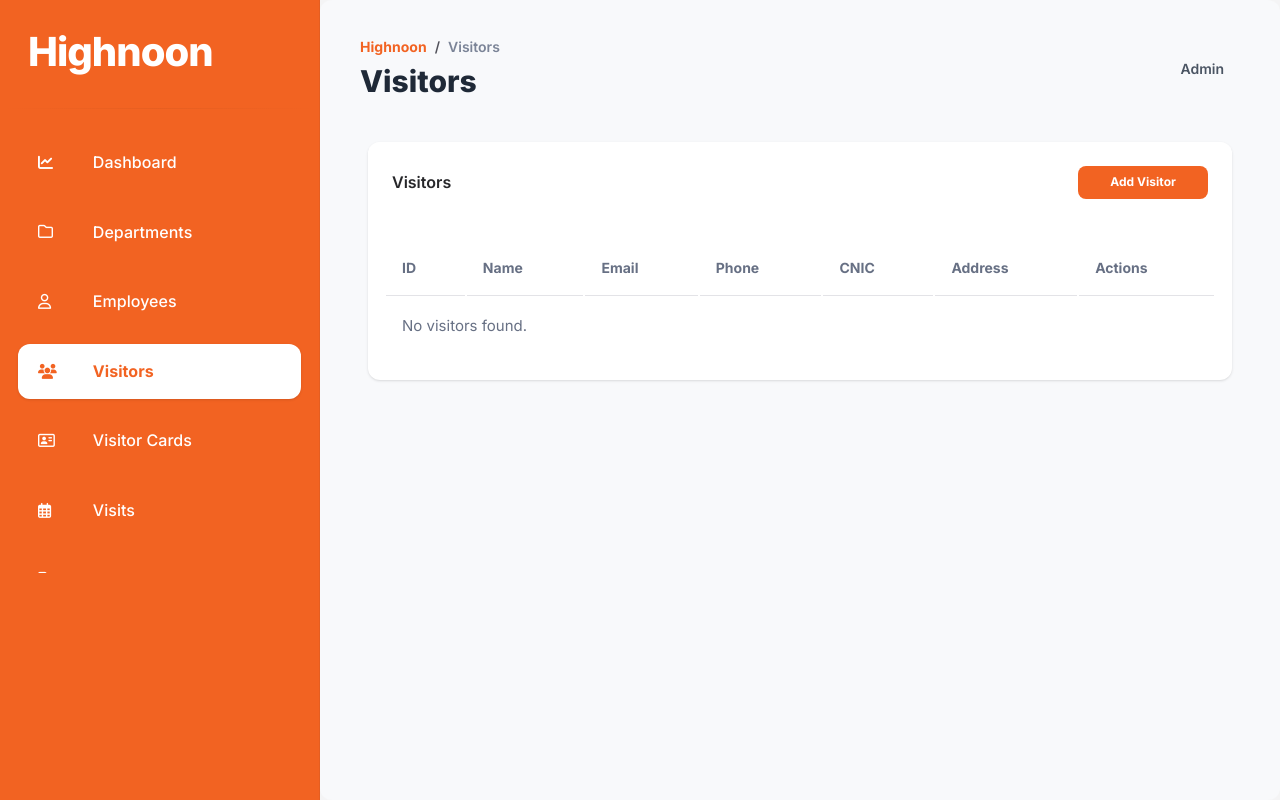
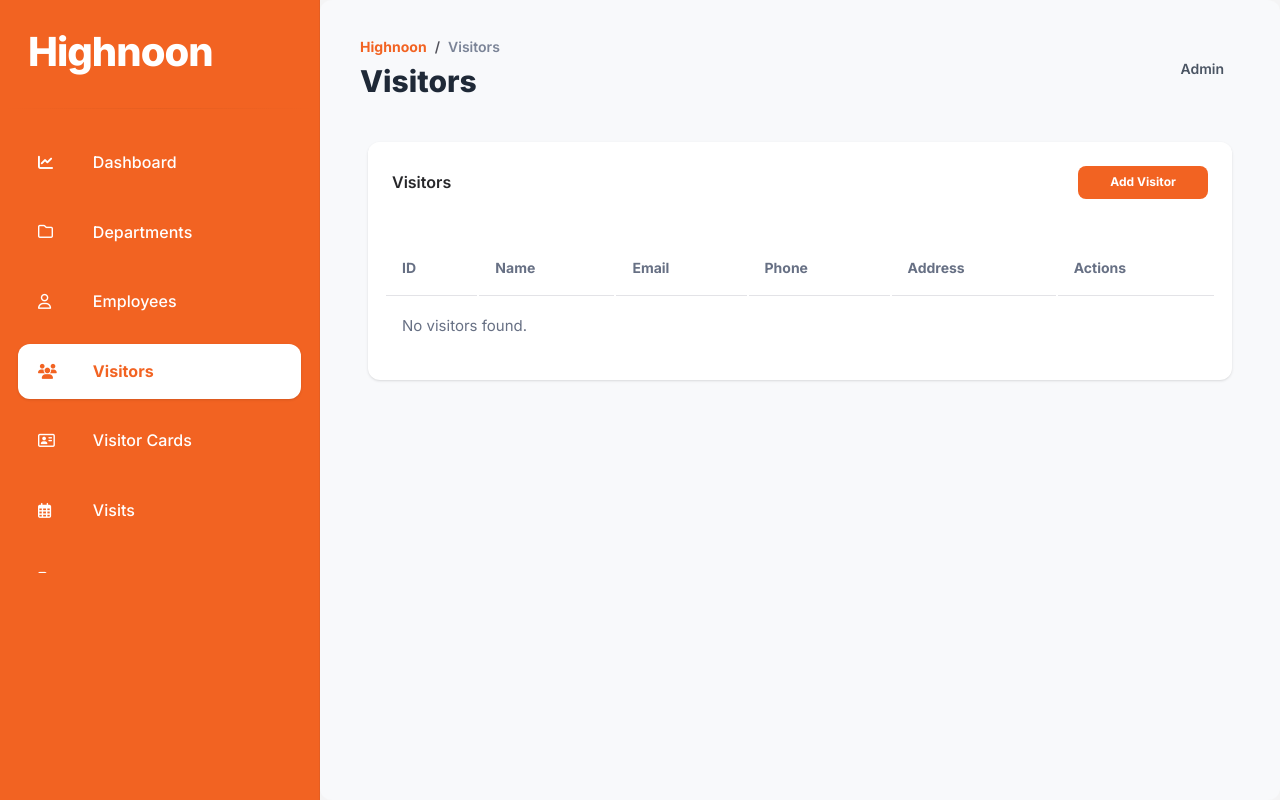
Before and after one commit to hashir500/HNL-VISITOR-MANAGEMENT-SYSTEM-, a Django app: page /visitors/ in a window 1280 px wide. Run offline with Django 5.2, Linux system fonts and the light colour scheme; data that the repository does not hold is empty; some libraries are stand-ins or nearby versions.

Commit message:
removed cnic field from visitors and employees

```diff
--- a/highnoon_vms/employees/models.py
+++ b/highnoon_vms/employees/models.py
@@ -17,7 +17,6 @@ class employee(models.Model):
     employee_name = models.CharField(max_length= 100)
     employee_email = models.EmailField(unique=True)
     employee_phone = models.CharField(max_length = 11)
-    employee_cnic = models.CharField(max_length=20,unique=True)
     employee_designation = models.CharField(max_length= 100)
 
     employee_department = models.ForeignKey(
--- a/highnoon_vms/employees/views.py
+++ b/highnoon_vms/employees/views.py
@@ -65,7 +65,6 @@ def employee_create(request):
             employee_name=request.POST.get("employee_name"),
             employee_email=request.POST.get("employee_email"),
             employee_phone=request.POST.get("employee_phone"),
-            employee_cnic=request.POST.get("employee_cnic"),
             employee_designation=request.POST.get("employee_designation"),
 
             employee_department=department.objects.get(
@@ -96,7 +95,6 @@ def employee_update(request, employee_id):
         emp.employee_name = request.POST.get("employee_name")
         emp.employee_email = request.POST.get("employee_email")
         emp.employee_phone = request.POST.get("employee_phone")
-        emp.employee_cnic = request.POST.get("employee_cnic")
         emp.employee_designation = request.POST.get("employee_designation")
 
         emp.employee_department = department.objects.get(
--- a/highnoon_vms/visitors/models.py
+++ b/highnoon_vms/visitors/models.py
@@ -18,7 +18,6 @@ class visitor(models.Model):
     visitor_name = models.CharField(max_length= 100)
     visitor_email = models.EmailField(unique= True)
     visitor_phone = models.CharField(max_length= 15)
-    visitor_cnic = models.CharField(max_length= 20,unique= True)
     visitor_address = models.CharField(max_length=255, blank=True, null=True)
     visitor_created_at = models.DateTimeField(auto_now_add= True)
 
--- a/highnoon_vms/visitors/templates/visitors/visitor_list.html
+++ b/highnoon_vms/visitors/templates/visitors/visitor_list.html
@@ -24,7 +24,6 @@
             <th>Name</th>
             <th>Email</th>
             <th>Phone</th>
-            <th>CNIC</th>
             <th>Address</th>
             <th>Actions</th>
           </tr>
@@ -37,7 +36,6 @@
             <td>{{ v.visitor_name }}</td>
             <td>{{ v.visitor_email|default:"-" }}</td>
             <td>{{ v.visitor_phone }}</td>
-            <td>{{ v.visitor_cnic }}</td>
             <td>{{ v.visitor_address|default:"-" }}</td>
             <td>
               <button type="button" class="btn btn-warning btn-sm mb-0" data-bs-toggle="modal" data-bs-target="#editVisitorModal{{ v.visitor_id }}">
@@ -78,10 +76,6 @@
                         <input type="text" name="visitor_phone" class="form-control" value="{{ v.visitor_phone }}" required>
                       </div>
 
-                      <div class="col-md-6 mb-3">
-                        <label class="form-label">CNIC</label>
-                        <input type="text" name="visitor_cnic" class="form-control" value="{{ v.visitor_cnic }}" required>
-                      </div>
 
                       <div class="col-md-12 mb-3">
                         <label class="form-label">Address</label>
@@ -125,7 +119,7 @@
 
           {% empty %}
           <tr>
-            <td colspan="7">No visitors found.</td>
+            <td colspan="6">No visitors found.</td>
           </tr>
           {% endfor %}
         </tbody>
@@ -162,11 +156,6 @@
               <input type="text" name="visitor_phone" class="form-control" required>
             </div>
 
-            <div class="col-md-6 mb-3">
-              <label class="form-label">CNIC</label>
-              <input type="text" name="visitor_cnic" class="form-control" required>
-            </div>
-
             <div class="col-md-12 mb-3">
               <label class="form-label">Address</label>
               <input type="text" name="visitor_address" class="form-control">
--- a/highnoon_vms/visitors/views.py
+++ b/highnoon_vms/visitors/views.py
@@ -67,7 +67,6 @@ def visitor_create(request):
             visitor_name=request.POST.get("visitor_name"),
             visitor_email=request.POST.get("visitor_email") or None,
             visitor_phone=request.POST.get("visitor_phone"),
-            visitor_cnic=request.POST.get("visitor_cnic"),
             visitor_address=request.POST.get("visitor_address") or None,
         )
 
@@ -81,7 +80,6 @@ def visitor_update(request, visitor_id):
         v.visitor_name = request.POST.get("visitor_name")
         v.visitor_email = request.POST.get("visitor_email") or None
         v.visitor_phone = request.POST.get("visitor_phone")
-        v.visitor_cnic = request.POST.get("visitor_cnic")
         v.visitor_address = request.POST.get("visitor_address") or None
         v.save()
 
```
Also changed, not shown: highnoon_vms/employees/templates/employees/employee_list.html (+1 -9 lines).
